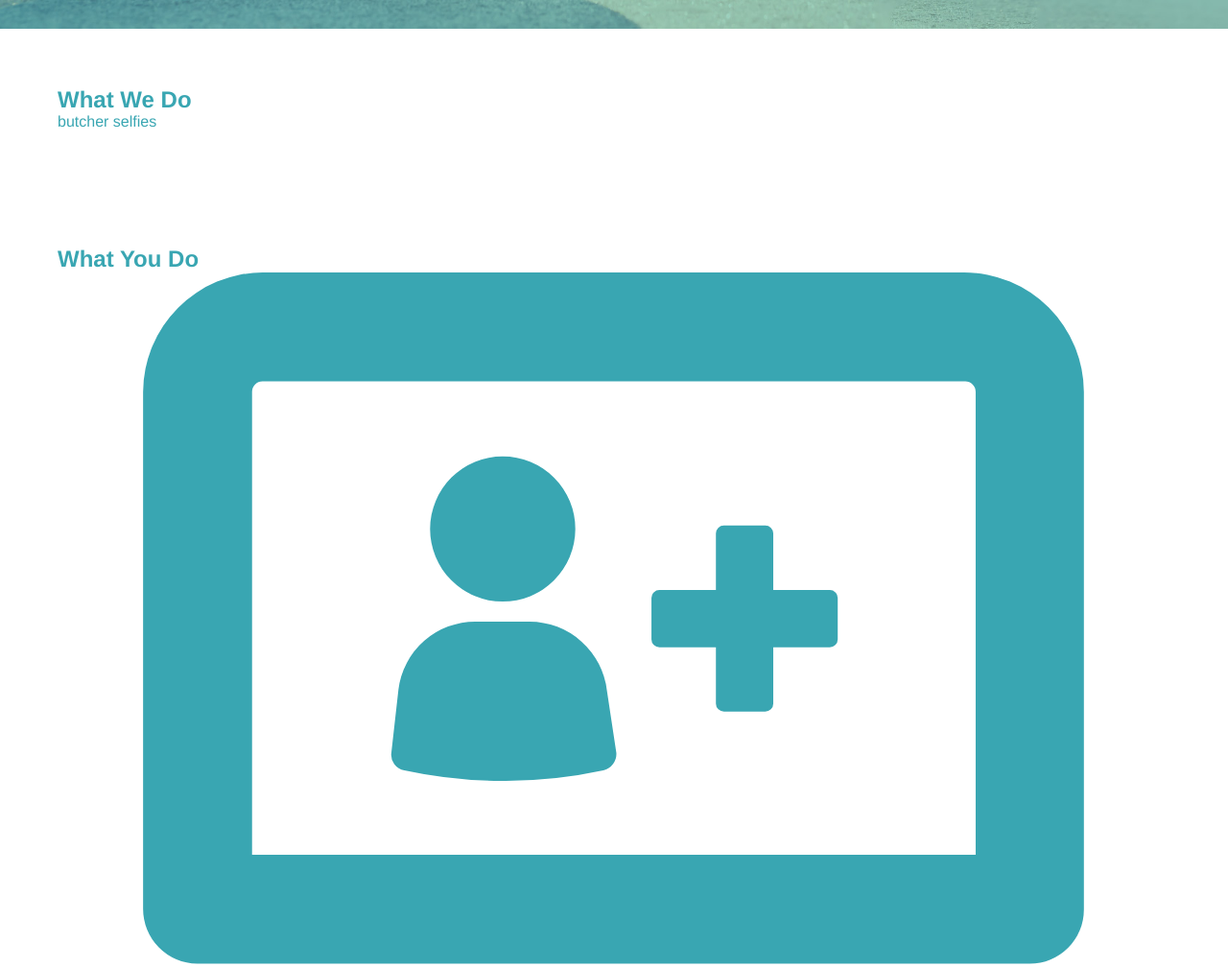
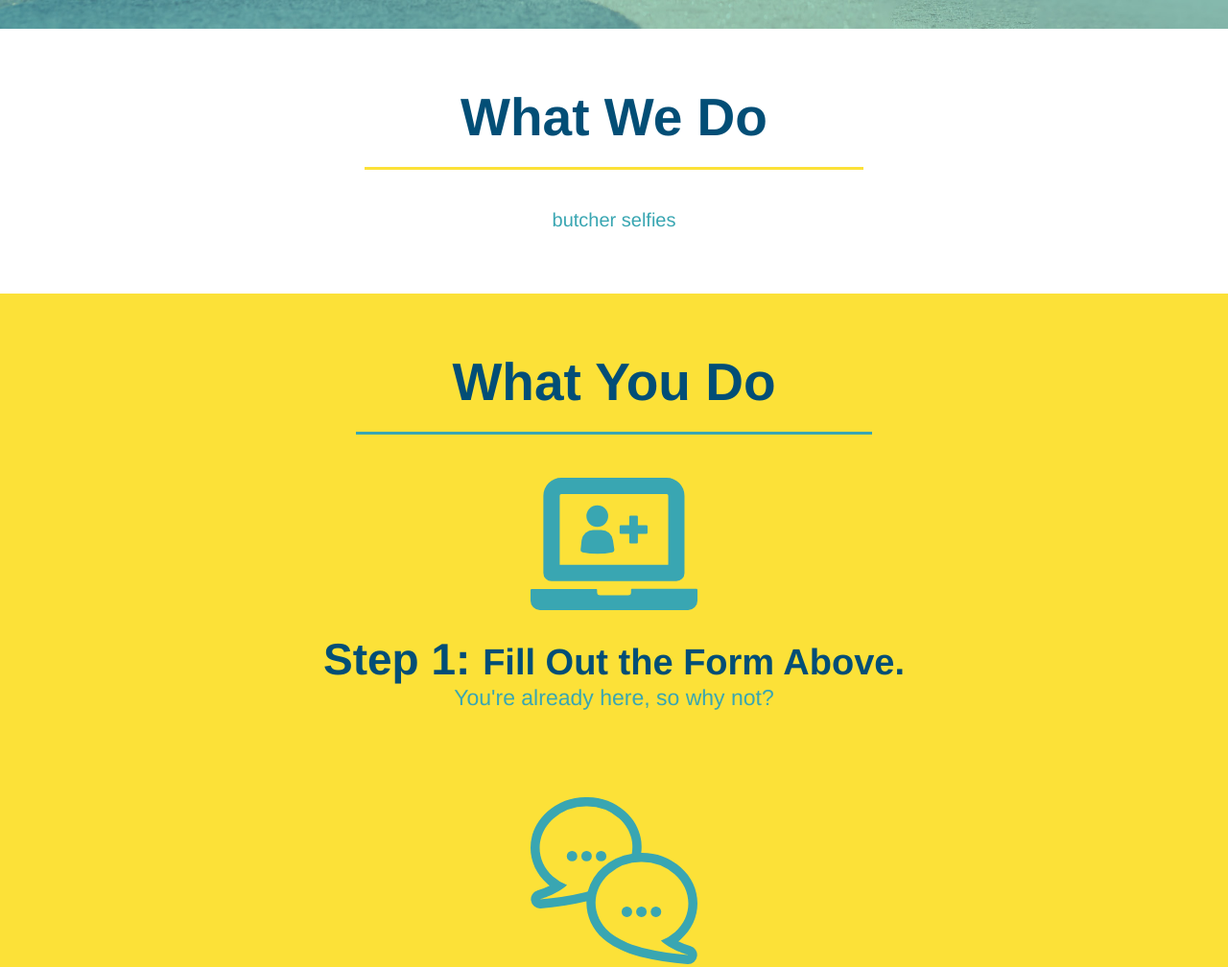
Before and after one commit to ysasarabia/run-buddy, a plain HTML site: page index.html in a window 1280 px wide. Shown: the part 652-1660 px from the top of the page at 96% size. Drawn offline with Linux system fonts and the light colour scheme.

Commit message:
what we do section

```diff
--- a/assets/css/style.css
+++ b/assets/css/style.css
@@ -113,3 +113,63 @@ section {
 
 }
 /* hero form ends here */
+/* what we do starts here */
+.intro {
+    text-align: center;
+
+}
+.intro p {
+    line-height: 1.7;
+    color: #39a6b2;
+    width: 80%;
+    font-size: 20px;
+}
+.intro p{
+    /* add this alongside your other declarations */
+    margin: 0 auto;
+}
+/* what we do ends here */
+
+/* what you do starts */
+.steps {
+    text-align: center;
+    background: #fce138;
+
+}
+
+.section-title {
+    font-size:55px;
+    color: #024e76;
+    margin-bottom: 35px;
+    padding: 0 100px 20px 100px;
+    display: inline-block;
+    border-bottom: 3px solid;
+}
+.primary-border{
+    border-color: #fce138;
+
+}
+.secondary-border {
+    border-color: #39a6b2
+
+}
+.steps div {
+    margin-bottom: 80px;
+}
+.steps img {
+    width: 15%;
+    margin: 10px 0;
+}
+
+.steps h3 {
+    color: #024e76;
+    font-size: 46px;
+    margin-top: 10px;
+}
+.steps p {
+    color: #39a6b2;
+    font-size: 23px;
+}
+.steps span {
+    font-size: 38px;
+}
--- a/index.html
+++ b/index.html
@@ -70,8 +70,8 @@
 
 
     <!-- "what we do" section-->
-    <section id="what-we-do">
-        <h2>What We Do</h2>
+    <section id="what-we-do" class="intro">
+        <h2 class="section-title primary-border">What We Do</h2>
         <p>
             butcher selfies
         </p>
@@ -79,27 +79,27 @@
 
 
     <!-- "what you do" section-->
-    <section id="what-you-do">
-        <h2>What You Do</h2>
+    <section id="what-you-do" class="steps">
+        <h2 class="section-title secondary-border">What You Do</h2>
         <div>
             <!-- insert this img element -->
             <img src="./assets/images/step-1.svg" alt=""/>
-            <h3>Step 1: Fill Out the Form Above.</h3>
+            <h3>Step 1: <span>Fill Out the Form Above.</span></h3>
             <p>You're already here, so why not?</p>
         </div>
         <div>
             <img src="./assets/images/step-2.svg" alt=""/>
-            <h3>Step 2: Consult with One of Out Trainers.</h3>
+            <h3>Step 2: <span> Consult with One of Out Trainers.</span></h3>
             <p>Are you here to build muscle, lose weight, or just feel good?</p>
         </div>
         <div>
             <img src="./assets/images/step-3.svg" alt=""/>
-            <h3>Step 3: Get Running.</h3>
+            <h3>Step 3: <span>Get Running.</span></h3>
             <p>Hit the ground running (literally) once you trainers lays out your plan.</p>
         </div>
         <div>
             <img src="./assets/images/step-4.svg" alt="" />
-            <h3>Step 4: See Results.</h3>
+            <h3>Step 4: <span>See Results.</span></h3>
             <p>Bi-weekly checkins with your trainer will keep you focus</p>
         </div>
     </section>
```
